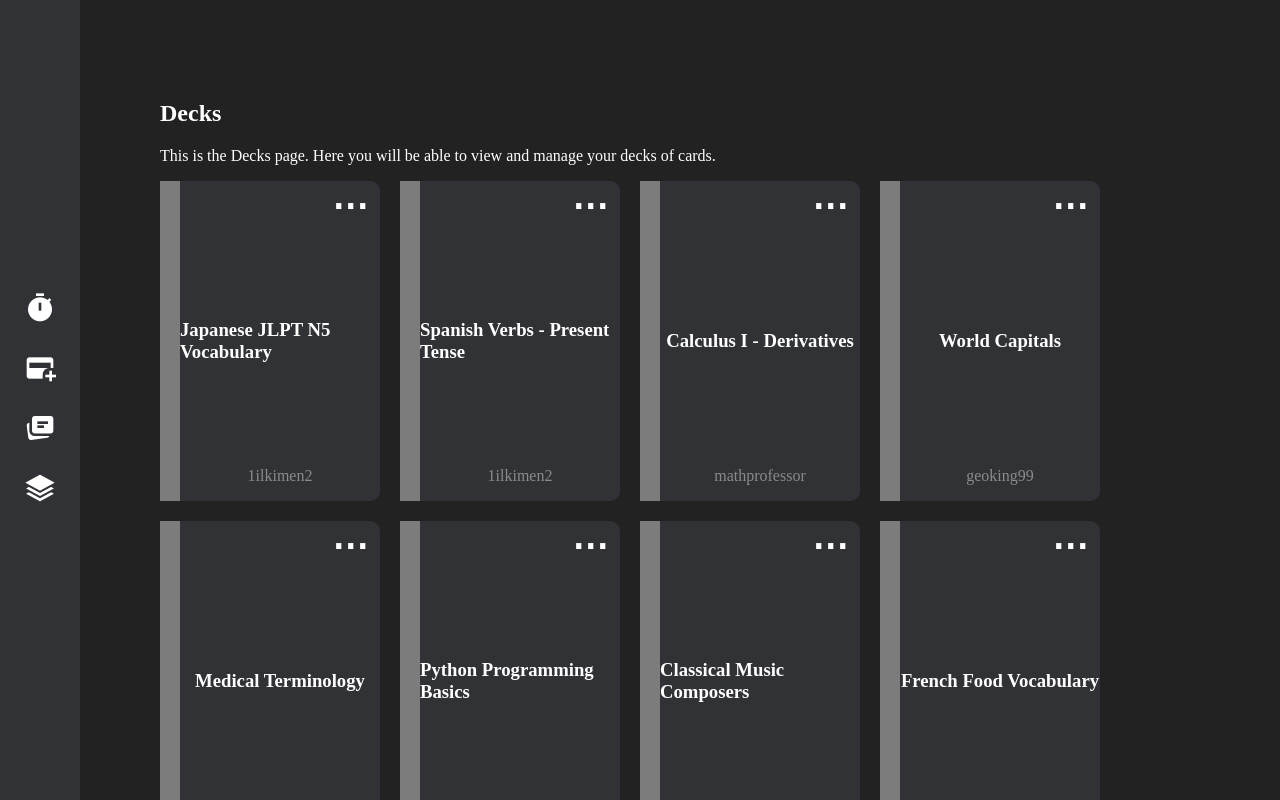
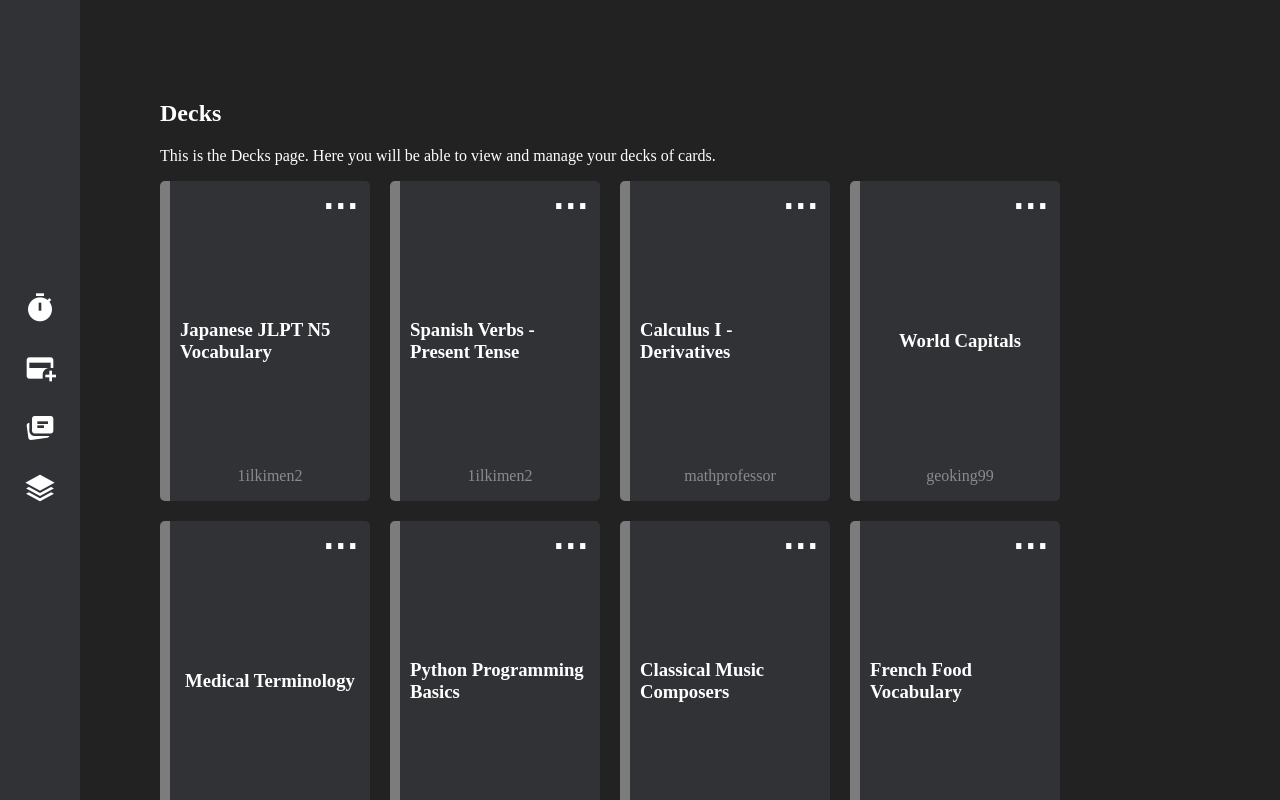
Before and after one commit to 18barbers2/gostudycards, a React (Vite) app in the folder frontend/: page /decks in a window 1280 px wide. Shown: the top 800 px of the page. Built offline with nearby package versions, Linux system fonts and the light colour scheme.

Commit message:
style: updated the styling of the deck tiles

```diff
--- a/frontend/src/css/DeckTile.css
+++ b/frontend/src/css/DeckTile.css
@@ -6,19 +6,21 @@
     flex-direction: column;
     justify-content: center;
     align-items: center;
-    border-left-width: 20px;
+    border-left-width: 10px;
     border-left-color: rgb(124, 124, 124);
     border-left-style: solid;
-    border-top-right-radius: 10px;
-    border-bottom-right-radius: 10px;
-    position: relative
+    /* border-top-right-radius: 10px;
+    border-bottom-right-radius: 10px; */
+    border-radius: 5px;
+    position: relative;
+    transition: transform 0.2s ease-in-out;
 }
 
 .deck-tile:hover {
     cursor: pointer;
     /* background-color: #3a3a3f; */
     transform: scale(0.95);
-    transition: transform 0.1s ease-in-out;
+    transition: transform 0.05s ease-in-out;
 }
 
 .deck-menu {
@@ -44,6 +46,7 @@
     justify-content: center;
     align-items: center;
     height: 100%;
+    margin: 10px;
 }
 
 .created-by {
```
